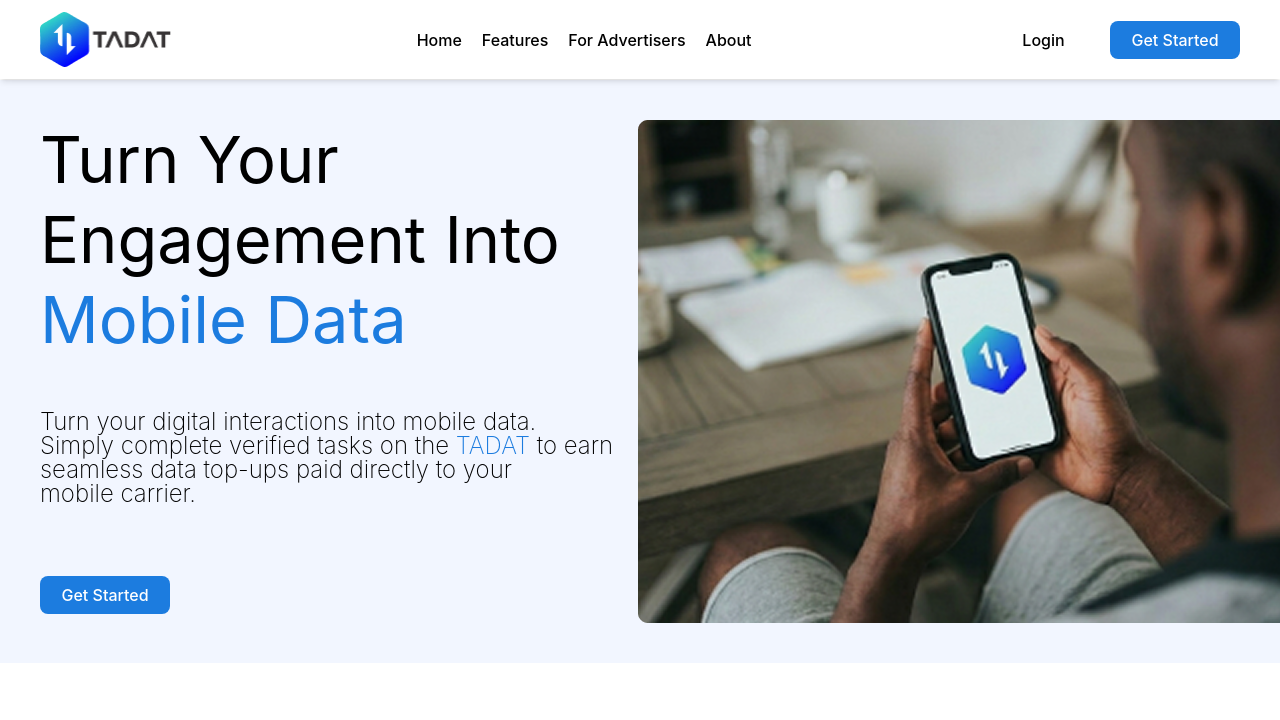
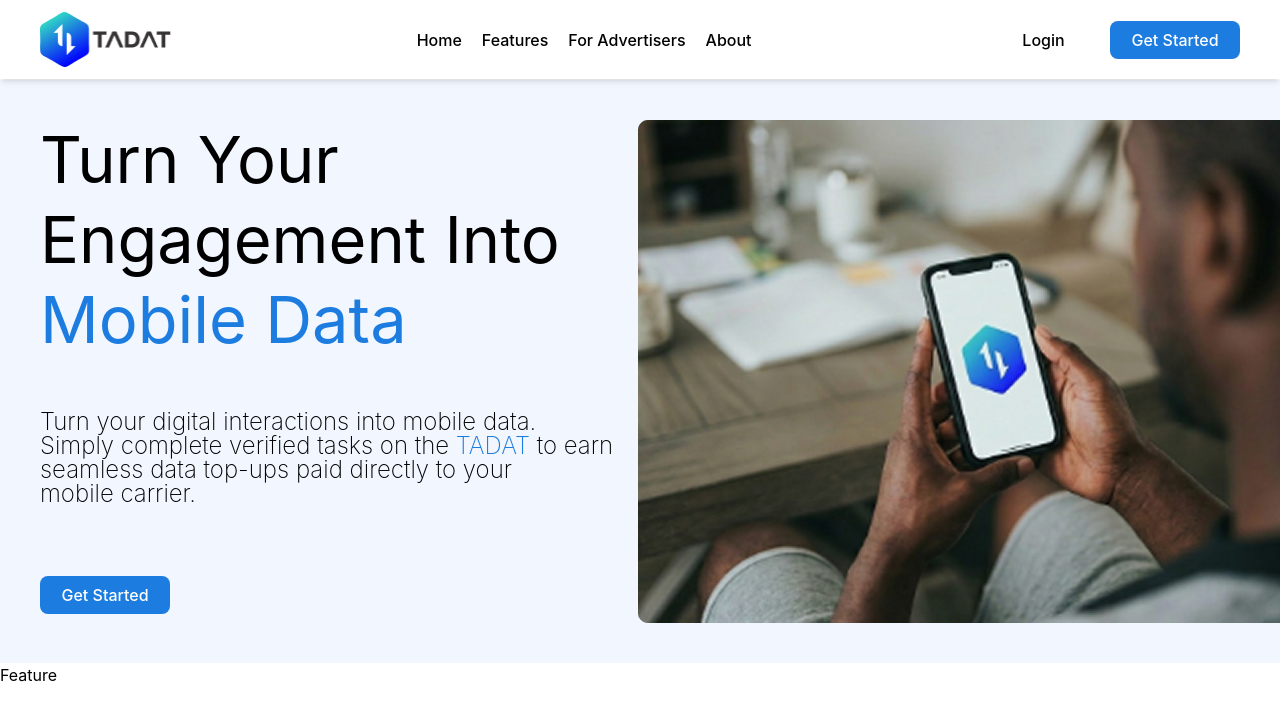
Before and after one commit to Tenney-olarh/TADAT, a React (Vite) app: page / in a window 1280 px wide. Shown: the top 720 px of the page. Built offline with nearby package versions, Linux system fonts and the light colour scheme.

Commit message:
corrected the spelling of Landing  plus imported and exported feature

```diff
--- a/src/Pages/Landing.jsx
+++ b/src/Pages/Landing.jsx
@@ -1,10 +1,12 @@
-import Nav from "../Components/Landig/Nav"
-import Home from "../Components/Landig/Home"
+import Nav from "../Components/Landing/Nav"
+import Home from "../Components/Landing/Home"
+import Feature from "../Components/Landing/Feature"
 const Landing = () => {
     return (
       <div>
         <Nav />
         <Home />
+        <Feature />
       </div>
     );
 }
```
Also changed, not shown: src/Components/Landing/Feature.jsx (renamed from src/Components/Landig/Feature.jsx), src/Components/Landing/Home.jsx (renamed from src/Components/Landig/Home.jsx), src/Components/Landing/Nav.jsx (renamed from src/Components/Landig/Nav.jsx).
